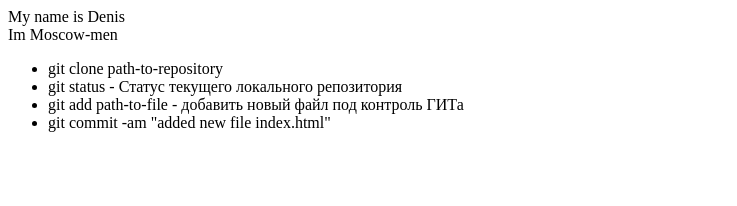
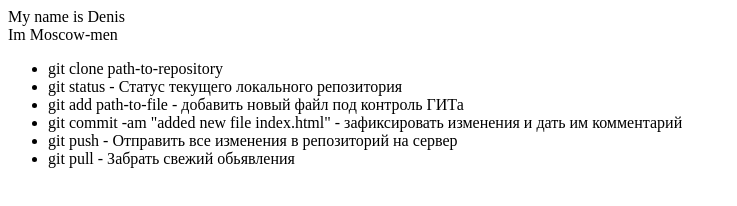
Before and after one commit to DenisEvgenev/git-lesson, a plain HTML site: page index.html in a window 1280 px wide. Shown: the whole page, without its empty margins (0-737 px from the left). Drawn offline with Linux system fonts and the light colour scheme.

Commit message:
added push, pull instructions to html

```diff
--- a/index.html
+++ b/index.html
@@ -13,7 +13,9 @@
             <li>git clone path-to-repository</li>
             <li>git status - Статус текущего локального репозитория</li>
             <li>git add path-to-file - добавить новый файл под контроль ГИТа</li>
-            <li>git commit -am "added new file index.html"</li>
+            <li>git commit -am "added new file index.html" - зафиксировать изменения и дать им комментарий</li>
+            <li>git push - Отправить все изменения в репозиторий на сервер</li>
+            <li>git pull - Забрать свежий обьявления</li>
         </ul>
     </div>
 </body>
```
